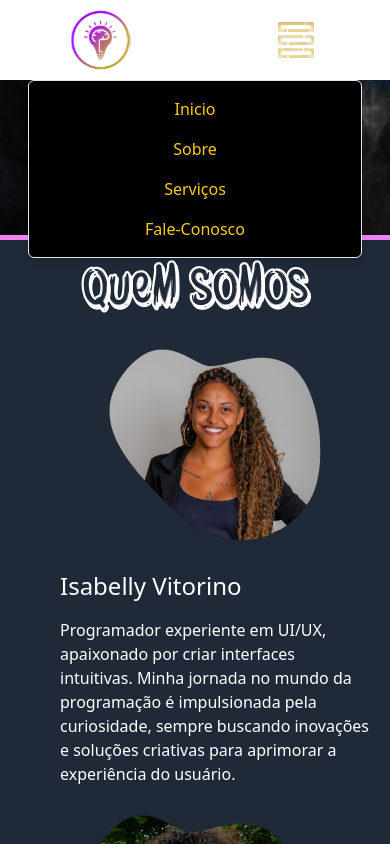
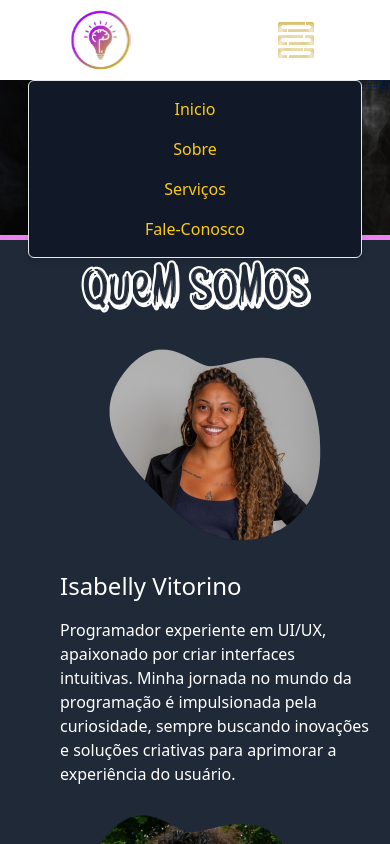
Before and after one commit to Antonio-Jr28/os-cria-cria, a React (Vite) app: page / in a window 390 px wide. Both pictures are taken after a click on the element 295 px from the left and 40 px from the top of the page. Shown: the top 844 px of the page. Built offline with nearby package versions, Linux system fonts and the light colour scheme.

Commit message:
Atualizando cor do footer no mobile

```diff
--- a/src/components/navbar/navbar-mobile.component.tsx
+++ b/src/components/navbar/navbar-mobile.component.tsx
@@ -46,7 +46,7 @@ export const NavbarMobile: React.FC<NavbarMobileProps> = ({ menuItems }) => {
       </div>
 
       {isMenuOpen && (
-        <div className="absolute top-20 left-7 right-7 bg-black z-10 border rounded-md shadow-md">
+        <div className="absolute top-20 left-7 right-7 bg-gray-900 z-10 border rounded-md shadow-md">
           <ul className="flex flex-col items-center text-gray-400 md:flex-row md:items-center gap-4 p-4">
             {menuItems.map((item, index) => (
               <li key={index}>
```
